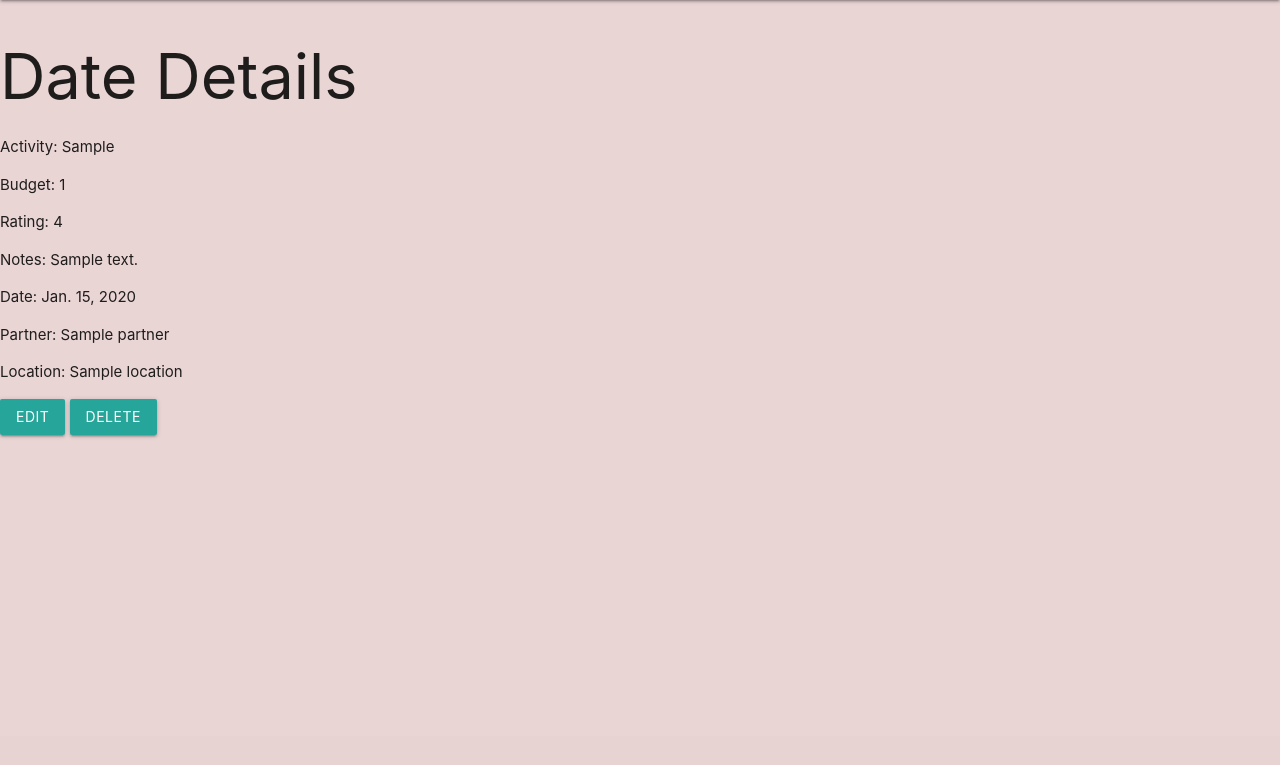
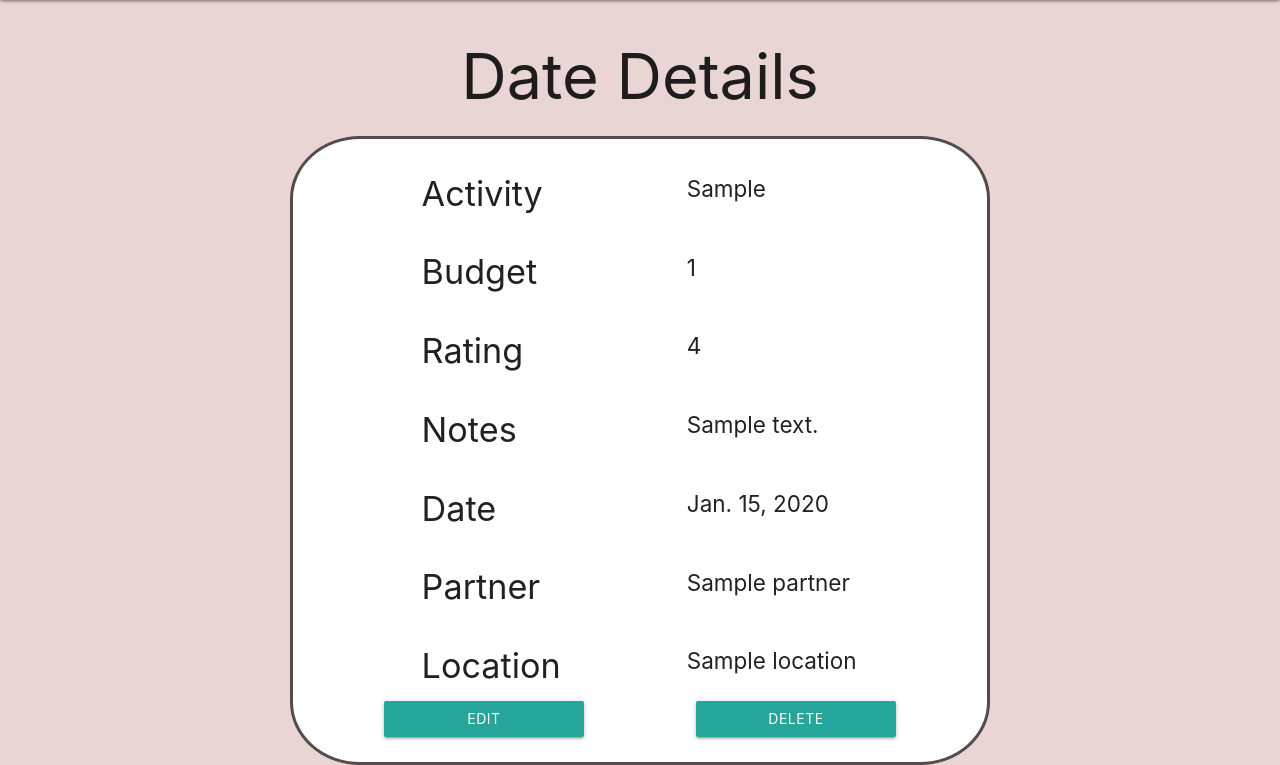
Before and after one commit to adamascencio/lovestruck, a Django app: page /dates/1/ in a window 1280 px wide. Shown: the part 64-829 px from the top of the page. Before the commit the page ends 502 px from the top, so only its background shows below. Run offline with Django 4.2, Linux system fonts and the light colour scheme; a user stored in the database is signed in; tables that the repository leaves empty hold one stand-in row (values such as "Sample post").

Commit message:
styling updates and order dates in ascending order

```diff
--- a/main_app/models.py
+++ b/main_app/models.py
@@ -49,3 +49,6 @@ class Date(models.Model):
 
   def get_absolute_url(self):
     return reverse('date_detail', kwargs={'pk': self.id})
+
+  class Meta:
+    ordering = ['-date']
--- a/main_app/static/css/style.css
+++ b/main_app/static/css/style.css
@@ -17,7 +17,7 @@ img {
   max-width: 250px;
 }
 
-.card {
+.card:not(.partner-card) {
   width: 30vw;
   max-width: 280px;
 }
@@ -30,6 +30,11 @@ img {
   display: flex;
   flex-direction: column;
   align-items: center;
+}
+
+.home {
+  display: grid;
+  grid-template-columns: 1fr 1fr;
 }
 
 .row {
@@ -176,3 +181,71 @@ nav {
   width: 100px;
   margin: 0 auto;
 }
+
+/* Date Details */
+.date-grid {
+  display: grid;
+  grid-template-columns: 1fr 1fr;
+  align-items: center;
+  justify-content: center;
+  padding: 10px 35px 25px 35px;
+  background-color: white;
+  border: 3px solid #534c4c;
+  border-radius: 10%;
+  max-width: 700px;
+  margin: 0 auto;
+}
+
+.date-grid > button {
+  width: 200px;
+  margin: 0 auto;
+}
+
+.date-grid > h4,
+.partner-grid > h4 {
+  margin-left: 30%;
+}
+
+.date-grid > p,
+.partner-grid > p {
+  font-size: 1.5rem;
+  margin-left: 15%;
+}
+
+/* List Views */
+.index-grid {
+  display: grid;
+  grid-template-columns: 1fr 1fr 1fr;
+  gap: 40px 10px;
+  justify-items: center;
+}
+
+/* Partner details */
+
+.partner-grid {
+  display: grid;
+  grid-template-columns: 1fr 1fr;
+  border-radius: 10%;
+  margin: 0 auto;
+  width: 70%;
+}
+
+.partner-card {
+  margin: 0 auto;
+  width: 60%;
+  max-width: 500px;
+  border: 3px solid #534c4c;
+  margin-top: 75px;
+}
+
+.flex-row {
+  display: flex;
+  flex-direction: row;
+  justify-content: center;
+  gap: 20px;
+  align-items: center;
+}
+
+.btn > a {
+ margin: 0 auto !important;
+}
--- a/main_app/templates/main_app/date_detail.html
+++ b/main_app/templates/main_app/date_detail.html
@@ -1,14 +1,25 @@
 {% extends 'base.html' %}
 {% block content %}
-<h1>Date Details</h1>
-<p>Activity: {{ date.activity }}</p>
-<p>Budget: {{ date.budget }}</p>
-<p>Rating: {{ date.rating }}</p>
-<p>Notes: {{ date.notes }}</p>
-<p>Date: {{ date.date }}</p>
-<p>Partner: {{ date.partner.name }}</p>
-<p>Location: {{ date.location.name }}</p>
-<button type="submit" class="btn"><a href="{% url 'date_update' date.id %}">Edit</a></button>
-<button type="submit" class="btn"><a href="{% url 'date_delete' date.id %}">Delete</a></button>
+<h1 class="center">Date Details</h1>
+<div class="container">
+	<div class="date-grid">
+		<h4>Activity</h4>
+		<p>{{ date.activity }}</p>
+		<h4>Budget</h4>
+		<p>{{ date.budget }}</p>
+		<h4>Rating</h4>
+		<p>{{ date.rating }}</p>
+		<h4>Notes</h4>
+		<p>{{ date.notes }}</p>
+		<h4>Date</h4>
+		<p>{{ date.date }}</p>
+		<h4>Partner</h4>
+		<p>{{ date.partner.name }}</p>
+		<h4>Location</h4>
+		<p>{{ date.location.name }}</p>
+		<button type="submit" class="btn"><a href="{% url 'date_update' date.id %}">Edit</a></button>
+		<button type="submit" class="btn"><a href="{% url 'date_delete' date.id %}">Delete</a></button>
+	</div>
+</div>
 
 {% endblock %}
```
Also changed, not shown: main_app/templates/main_app/date_list.html (+5 -2 lines), main_app/templates/main_app/location_list.html (+5 -2 lines), main_app/templates/main_app/partner_detail.html (+13 -5 lines), main_app/templates/main_app/partner_list.html (+5 -3 lines).
